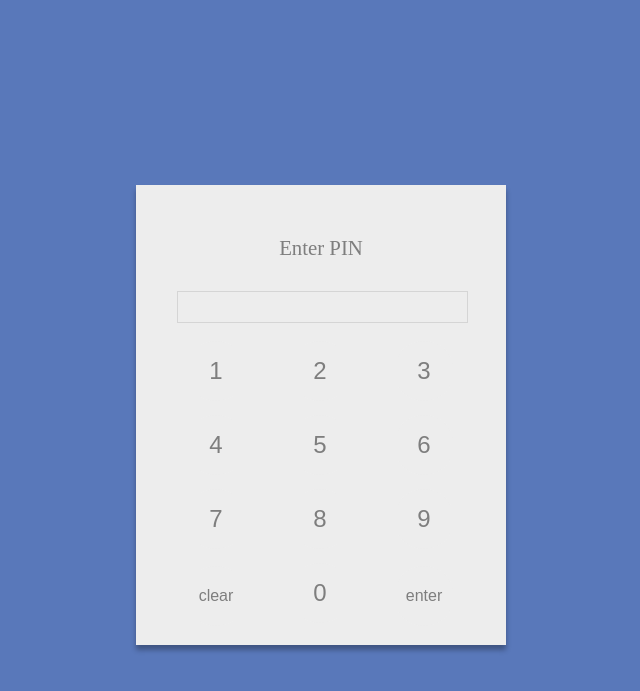
After one commit to sergeyfrolov95/cash-machine, a Flask app: template app/templates/pin.html in a window 1280 px wide. The commit adds this page. Shown: the top 691 px of the page, without its empty margins (324-964 px from the left). Run offline with Flask 2, Linux system fonts and the light colour scheme; the template is opened without the code that fills it, so the values that code supplies are empty; some libraries are stand-ins or nearby versions.

Commit message:
Added templates for views

```diff
--- a/app/static/css/login.css
+++ b/app/static/css/login.css
@@ -1,5 +1,11 @@
 body {
-	background: #000000;
+	background: #5978ba;
+}
+
+.form-title {
+	font-size: 1.3em;
+	text-align: center;
+	color: #7e7e7e;
 }
 
 #PINform input:focus,
@@ -11,7 +17,7 @@ body {
 #PINform {
 	background: #ededed;
 	position: absolute;
-	width: 310px; height: 350px;
+	width: 310px; height: 400px;
 	left: 50%;
 	margin-left: -180px;
 	top: 50%;
@@ -41,16 +47,30 @@ body {
 	margin: 7px 20px;
 	padding: 0;
 }
+
+.Opbutton {
+	background: #ededed;
+	color: #7e7e7e;
+	border: none;
+	border-radius: 5%;
+	font-size: 1.5em;
+	text-align: center;
+	width: 200px;
+	height: 60px;
+	margin-left: 55px;
+}
+
 .clear, .enter {
 	font-size: 1em;
 }
-.PINbutton:hover {
+.PINbutton:hover, .Opbutton:hover {
  	box-shadow: #506CE8 0 0 1px 1px;
 }
-.PINbutton:active {
+.PINbutton:active, .Opbutton:hover {
  	background: #506CE8;
 	color: #fff;
 }
+
 .clear:hover {
  	box-shadow: #ff3c41 0 0 1px 1px;
 }
--- a/app/static/js/login.js
+++ b/app/static/js/login.js
@@ -1,35 +1,44 @@
 $(function() {
 	$( "#PINform" ).draggable();
 });
-/*
+
 function addNumber(e){
 	var v = $( "#PINbox" ).val();
-	if (v.length < 20) {
-		if (v.replace('-', '').length % 4 == 0 && v.length) {
-				$( "#PINbox" ).val( v + '-' + e.value );
+	if (v.length < 19) {
+		if (v.replace(/ /gi, '').length % 4 == 0 && v) {
+				$( "#PINbox" ).val( v + ' ' + e.value);
 		}
 		else {
 			$( "#PINbox" ).val( v + e.value );
 		}
 	}
 }
-*/
-function addNumber(e){
+
+function addPin(e){
 	var v = $( "#PINbox" ).val();
-	if (v.length < 16) {
+	if (v.length < 4) {
 			$( "#PINbox" ).val( v + e.value );
 	}
 }
+
+function addCash(e){
+	var v = $( "#PINbox" ).val();
+	if (v.length < 12) {
+			$( "#PINbox" ).val( v + e.value );
+	}
+}
+
 function clearForm(e){
 	$( "#PINbox" ).val( "" );
 }
+
 function submitForm(e) {
 	if (e.value == "") {
 		alert("Enter a PIN");
 	} else {
-		alert( "Your PIN has been sent! - " + e.value.replace('-', '') );
+		alert( "Your PIN has been sent! - " + e.value.replace(/ /gi, '') );
 		data = {
-			pin: e.value.replace('-', '')
+			pin: e.value.replace(/ /gi, '')
 		}
 
 		$( "#PINbox" ).val( "" );
--- a/app/templates/login.html
+++ b/app/templates/index.html
@@ -12,8 +12,9 @@
 
   <body>
     <div id="PINcode">
-      <form action='' method='' name='PINform' id='PINform' autocomplete='off' draggable='true'>
-        <input id='PINbox' value='' maxlength='16' name='PINbox' disabled />
+      <form action='' method='post' name='PINform' id='PINform' autocomplete='off' draggable='true'>
+        <p class='form-title'>Enter card number</p>
+        <input id='PINbox' name='PINbox' disabled/>
         <br>
         <input type='button' class='PINbutton' name='1' value='1' id='1' onClick=addNumber(this); />
         <input type='button' class='PINbutton' name='2' value='2' id='2' onClick=addNumber(this); />
--- /dev/null
+++ b/app/templates/pin.html
@@ -0,0 +1,43 @@
+<!doctype html>
+
+<html lang="en">
+
+  <head>
+    <meta charset="utf-8">
+    <title>Login</title>
+
+    <link type="text/css" rel="stylesheet" href="{{ url_for('static', filename='css/login.css') }}"/>
+
+  </head>
+
+  <body>
+    <div id="PINcode">
+      <form action='' method='post' name='PINform' id='PINform' autocomplete='off' draggable='true'>
+        <p class='form-title'>Enter PIN</p>
+        <input id='PINbox' type="password" name='PINbox' disabled/>
+        <br>
+        <input type='button' class='PINbutton' name='1' value='1' id='1' onClick=addPin(this); />
+        <input type='button' class='PINbutton' name='2' value='2' id='2' onClick=addPin(this); />
+        <input type='button' class='PINbutton' name='3' value='3' id='3' onClick=addPin(this); />
+        <br>
+        <input type='button' class='PINbutton' name='4' value='4' id='4' onClick=addPin(this); />
+        <input type='button' class='PINbutton' name='5' value='5' id='5' onClick=addPin(this); />
+        <input type='button' class='PINbutton' name='6' value='6' id='6' onClick=addPin(this); />
+        <br>
+        <input type='button' class='PINbutton' name='7' value='7' id='7' onClick=addPin(this); />
+        <input type='button' class='PINbutton' name='8' value='8' id='8' onClick=addPin(this); />
+        <input type='button' class='PINbutton' name='9' value='9' id='9' onClick=addPin(this); />
+        <br>
+        <input type='button' class='PINbutton clear' name='-' value='clear' id='-' onClick=clearForm(this); />
+        <input type='button' class='PINbutton' name='0' value='0' id='0' onClick=addPin(this); />
+        <input type='button' class='PINbutton enter' name='+' value='enter' id='+' onClick=submitForm(PINbox); />
+      </form>
+    </div>
+
+    <script src="https://cdnjs.cloudflare.com/ajax/libs/jquery/2.1.3/jquery.min.js"></script>
+    <script src="https://cdnjs.cloudflare.com/ajax/libs/jqueryui/1.11.2/jquery-ui.min.js"></script>
+    <script src="{{ url_for('static', filename='js/login.js') }}"></script>
+
+  </body>
+
+</html>
```
Also changed, not shown: app/templates/cash.html (added, +43 -0 lines), app/templates/operations.html (added, +31 -0 lines), app/views.py (+4 -4 lines).
